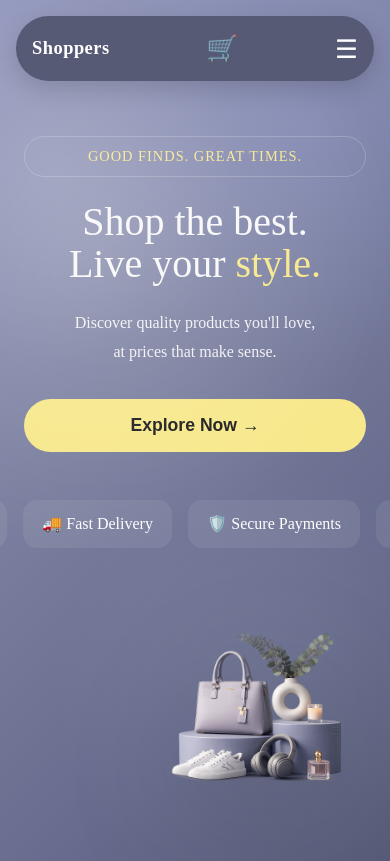
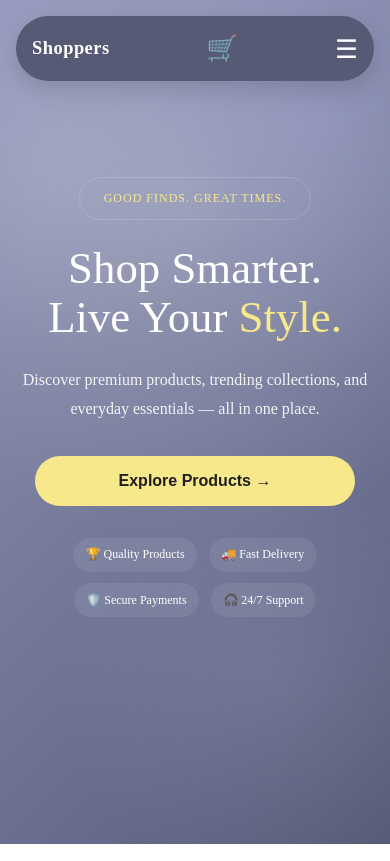
Before and after one commit to Mayank789947/my-shopping-app, a React (Vite) app: page / in a window 390 px wide. Built offline with nearby package versions, Linux system fonts and the light colour scheme.

Commit message:
Update Home Page Layout design and CSS Styling
update home page design and styling to make it more like a modern e-commerce app

```diff
--- a/src/pages/home/Home.jsx
+++ b/src/pages/home/Home.jsx
@@ -1,59 +1,52 @@
 import styles from "./Home.module.css";
-import Header from "/src/components/header/Header.jsx"
-import shopImage from "/src/assets/shopImage.webp"; // transparent image
+import Header from "../../components/header/Header";
 import { useNavigate } from "react-router-dom";
 
-
 function Home() {
-
-    const navigate = useNavigate()
+  const navigate = useNavigate();
 
   function handleCTABtn() {
-      navigate(`/products`)
+    navigate("/products");
   }
 
   return (
     <>
       <Header />
+
+      <main className={styles.home}>
         <section className={styles.hero}>
-                <div className={styles.heroContent}>
           <span className={styles.heroTag}>
             GOOD FINDS. GREAT TIMES.
           </span>
 
           <h1>
-                        Shop the best.
+            Shop Smarter.
             <br />
-                        Live your <span>style.</span>
+            Live Your <span>Style.</span>
           </h1>
 
           <p>
-                        Discover quality products you'll love,
-                        <br />
-                        at prices that make sense.
+            Discover premium products, trending collections,
+            and everyday essentials — all in one place.
           </p>
 
           <button
             className={styles.ctaBtn}
             onClick={handleCTABtn}
           >
-                        Explore Now →
+            Explore Products →
           </button>
 
           <div className={styles.features}>
-                        <div>🏆 Top Quality</div>
+            <div>🏆 Quality Products</div>
             <div>🚚 Fast Delivery</div>
             <div>🛡️ Secure Payments</div>
             <div>🎧 24/7 Support</div>
           </div>
-                </div>
+        </section>
 
-                <div className={styles.heroImage}>
-                    <img src={shopImage} alt="Shopping Products" />
-                </div>
-            </section>
+      </main>
     </>
-
   );
 }
 
--- a/src/pages/home/Home.module.css
+++ b/src/pages/home/Home.module.css
@@ -1,31 +1,33 @@
-/* HOME PAGE */
+.home {
+  padding: 0 2rem 4rem;
+}
+
+/* =====================
+   HERO
+===================== */
 
 .hero {
-  min-height: calc(100vh - 80px);
+  min-height: calc(100vh - 100px);
 
   display: flex;
+  flex-direction: column;
+  justify-content: center;
   align-items: center;
-  justify-content: space-between;
 
-  gap: 4rem;
-
-  padding: 0 5rem;
+  text-align: center;
 
   position: relative;
 }
 
-/* Glow Background */
 .hero::before {
   content: "";
+
   position: absolute;
 
-  width: 600px;
-  height: 600px;
+  width: 700px;
+  height: 700px;
 
-  top: -150px;
-  left: 25%;
-
-  transform: translateX(-50%);
+  top: -250px;
 
   background: radial-gradient(
     circle,
@@ -36,182 +38,162 @@
   pointer-events: none;
 }
 
-/* LEFT SIDE */
+.heroTag {
+  padding: 0.8rem 1.5rem;
 
-.heroContent {
-  flex: 1;
-  max-width: 650px;
+  border-radius: 999px;
 
-  display: flex;
-  flex-direction: column;
-  justify-content: center;
+  border: 1px solid rgba(255,255,255,0.15);
+
+  color: #f7e88b;
+
+  letter-spacing: 1px;
+  font-size: 0.9rem;
+
+  z-index: 1;
 }
 
-.heroTag {
-  display: inline-block;
+.hero h1 {
+  margin-top: 1.5rem;
 
-  padding: 0.7rem 1.3rem;
+  font-size: clamp(3rem, 7vw, 6rem);
 
-  border-radius: 999px;
-  border: 1px solid rgba(255, 255, 255, 0.2);
+  line-height: 1.1;
 
-  color: #f8e98f;
+  font-weight: 300;
 
-  font-size: 0.9rem;
-  letter-spacing: 1px;
+  color: white;
+
+  z-index: 1;
 }
 
-.heroContent h1 {
-  font-size: clamp(4rem, 7vw, 6rem);
-  line-height: 1.05;
-
-  color: #f8f8f8;
-  font-weight: 300;
-
-  margin: 1.5rem 0;
-}
-
-.heroContent h1 span {
+.hero h1 span {
   color: #f7e88b;
 }
 
-.heroContent p {
-  font-size: 1.25rem;
-  line-height: 1.8;
+.hero p {
+  margin-top: 1.5rem;
+
+  max-width: 700px;
 
   color: rgba(255,255,255,0.9);
 
-  max-width: 500px;
+  font-size: 1.2rem;
+  line-height: 1.8;
+
+  z-index: 1;
 }
+
+/* =====================
+   BUTTON
+===================== */
 
 .ctaBtn {
   margin-top: 2rem;
 
-  width: fit-content;
-
-  padding: 1rem 2.5rem;
+  padding: 1rem 2rem;
 
   border: none;
   border-radius: 999px;
 
   background: #f7e88b;
-  color: #1d1d1d;
 
-  font-size: 1.1rem;
+  color: #1f1f1f;
+
+  font-size: 1rem;
   font-weight: 600;
 
   cursor: pointer;
+
+  transition:
+    transform 0.25s ease,
+    box-shadow 0.25s ease;
+
+  z-index: 1;
 }
 
 .ctaBtn:hover {
   transform: translateY(-3px);
+
+  box-shadow:
+    0 10px 30px rgba(247,232,139,0.35);
 }
 
-/* FEATURES */
+/* =====================
+   FEATURES
+===================== */
 
 .features {
-  margin-top: 3rem;
+  margin-top: 2rem;
 
   display: flex;
+  flex-wrap: wrap;
+  justify-content: center;
+
   gap: 1rem;
 
-  flex-wrap: nowrap;
+  z-index: 1;
 }
 
 .features div {
-  padding: 0.9rem 1.2rem;
+  padding: 0.8rem 1rem;
 
-  border-radius: 14px;
+  border-radius: 999px;
 
   background: rgba(255,255,255,0.08);
-  backdrop-filter: blur(12px);
+
+  backdrop-filter: blur(10px);
 
   color: white;
 
-  white-space: nowrap;
+  font-size: 0.9rem;
 }
 
-/* RIGHT SIDE */
 
-.heroImage {
-  flex: 1;
+/* =====================
+   TABLET
+===================== */
 
-  display: flex;
-  justify-content: center;
-  align-items: center;
-}
+@media (max-width: 992px) {
+  .hero {
+    min-height: auto;
 
-.heroImage img {
-  width: 100%;
-  max-width: 700px;
-
-  object-fit: contain;
-
-  filter: drop-shadow(
-    0 30px 60px rgba(0,0,0,0.15)
-  );
-}
-
-/* FLOAT ANIMATION */
-
-@keyframes float {
-  0%,
-  100% {
-    transform: translateY(0px);
-  }
-
-  50% {
-    transform: translateY(-12px);
+    padding: 5rem 0;
   }
 }
 
-/* TABLET */
+/* =====================
+   MOBILE
+===================== */
 
-@media (max-width: 992px) {
-  .hero {
-    flex-direction: column;
-    justify-content: center;
-    text-align: center;
-
-    min-height: calc(100vh - 80px);
-
-    padding: 2rem;
+@media (max-width: 576px) {
+  .home {
+    padding: 0 1rem 3rem;
   }
 
-  .heroContent {
-    max-width: 100%;
+  .heroTag {
+    font-size: 0.75rem;
   }
 
-  .features {
-    justify-content: center;
+  .hero h1 {
+    font-size: 2.8rem;
   }
 
-  .heroImage img {
-    max-width: 450px;
-  }
-}
-
-/* MOBILE */
-
-@media (max-width: 576px) {
-  .hero {
-    padding: 1.5rem;
-    gap: 2rem;
-  }
-
-  .heroContent h1 {
-    font-size: 2.5rem;
-  }
-
-  .heroContent p {
+  .hero p {
     font-size: 1rem;
   }
 
   .ctaBtn {
     width: 100%;
+    max-width: 320px;
   }
 
-  .heroImage img {
-    max-width: 320px;
+  .features {
+    gap: 0.7rem;
+  }
+
+  .features div {
+    font-size: 0.75rem;
+    padding: 0.6rem 0.8rem;
   }
 }
```
Lines whose indentation alone changed are shown as unchanged.
